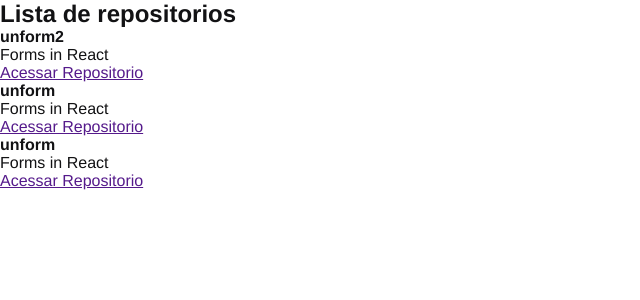
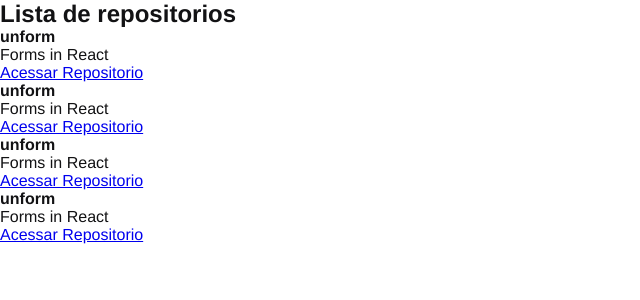
Before and after one commit to devBernardo-Mendes/ignite-react-rocketseat, a React app: page / in a window 1280 px wide. Shown: the top 300 px of the page, without its empty margins (0-640 px from the left). Built offline with nearby package versions, Linux system fonts and the light colour scheme; the HTML template or start-up script is replaced by a standard one.

Commit message:
feat: :sparkles: Import component and Properties in React

```diff
--- a/src/components/repositoryList.jsx
+++ b/src/components/repositoryList.jsx
@@ -1,6 +1,11 @@
 import React from "react";
+import { RepositoryItem } from "./repositoryItem";
 
-const repositoryName = "unform2";
+const repository = {
+  name: "unform",
+  description: "Forms in React",
+  link: "https://github.com/unform/unform",
+};
 
 export function RepositoryList() {
   return (
@@ -8,25 +13,10 @@
       <h1>Lista de repositorios</h1>
 
       <ul>
-        <li>
-          <strong>{repositoryName}</strong>
-          <p>Forms in React</p>
-          <a href="">Acessar Repositorio</a>
-        </li>
-      </ul>
-      <ul>
-        <li>
-          <strong>unform</strong>
-          <p>Forms in React</p>
-          <a href="">Acessar Repositorio</a>
-        </li>
-      </ul>
-      <ul>
-        <li>
-          <strong>unform</strong>
-          <p>Forms in React</p>
-          <a href="">Acessar Repositorio</a>
-        </li>
+        <RepositoryItem repository={repository} />
+        <RepositoryItem repository={repository} />
+        <RepositoryItem repository={repository} />
+        <RepositoryItem repository={repository} />
       </ul>
     </section>
   );
```
